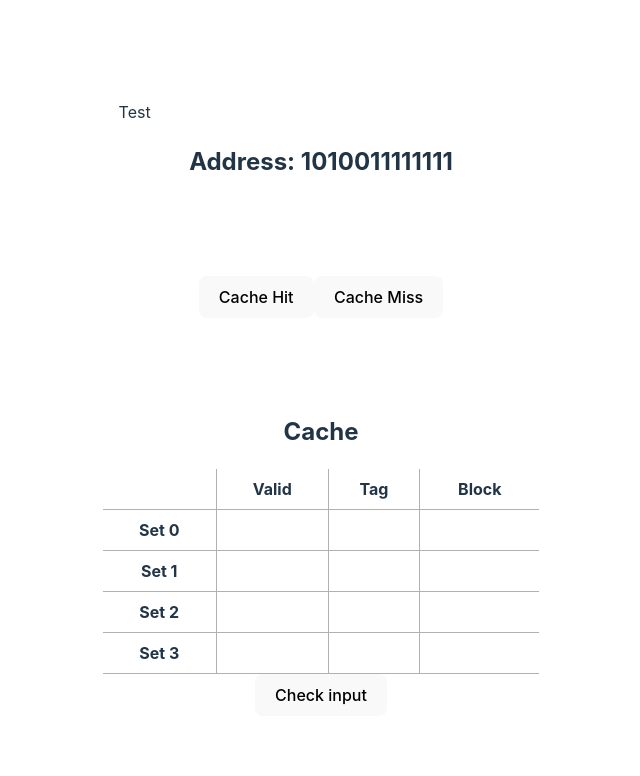
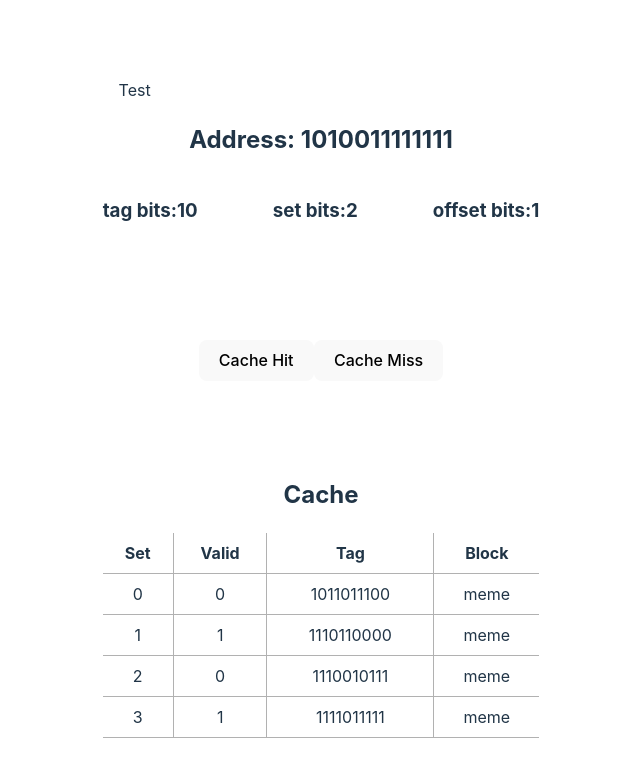
Before and after one commit to MahmoodSeoud/cache-hit-miss, a React (Vite) app: page / in a window 1280 px wide. Shown: the top 776 px of the page, without its empty margins (319-959 px from the left). Built offline with nearby package versions, Linux system fonts and the light colour scheme.

Commit message:
cahce miss

```diff
--- a/src/App.tsx
+++ b/src/App.tsx
@@ -7,11 +7,11 @@ import Cache_visual_table from './components/Cache_visual_table/Cache_visual_tab
 
 
 export const InputFieldsMap = {
-  VirtualAddress: 'VirtualAddress',
+  /*   VirtualAddress: 'VirtualAddress',
     Offset: 'Offset',
     Index: 'Index',
     Tag: 'Tag',
-  Valid: 'Valid',
+    Valid: 'Valid', */
   Hit: 'Hit',
 } as const;
 
@@ -62,22 +62,22 @@ export function createRandomNumber(a: number, b: number): number {
  * @param {number} n - The number of indexes.
  * @returns {number} - number of numSets
 */
-function generateLogn(n: number): number{
+function generateLogn(n: number): number {
   return 2 ** n
 }
 
 
-function createTableEntry<TObj extends CACHE_TABLE_ENTRY>(entry: TObj, address: number, tag_bits: string): TObj {
+function createTableEntry(entry: CACHE_TABLE_ENTRY, address: number, tag_bits: string): CACHE_TABLE_ENTRY {
   const valid: Bit = 0;
 
 
-  let newEntry: TObj;
+  let newEntry: CACHE_TABLE_ENTRY;
 
   newEntry = {
     ...entry,
-    valid,
-    tag: null,
-    block: null
+    valid: Math.round(Math.random()) as Bit,
+    tag: createRandomNumberWith(tag_bits.length), // TODO: make this random
+    block: 'meme' // TODO: make this random
   };
 
   return newEntry;
@@ -85,29 +85,32 @@ function createTableEntry<TObj extends CACHE_TABLE_ENTRY>(entry: TObj, address:
 
 function createTableEntries
   (numOfRows: number,
-    tableEntry: CACHE_TABLE_ENTRY,
+    numOfCols: number,
+    cacheEntry: CACHE_TABLE_ENTRY,
     address: number,
     tag_bits: string
-  ): CACHE_TABLE_ENTRY[] {
+  ): CACHE_TABLE_ENTRY[][] {
 
-  const entries: CACHE_TABLE_ENTRY[] = [];
+  const entries: CACHE_TABLE_ENTRY[][] = [];
 
   for (let i = 0; i < numOfRows; i++) {
-    let entry = createTableEntry(tableEntry, address, tag_bits)
-    entries.push(entry);
+    const array: CACHE_TABLE_ENTRY[] = [];
+    for (let j = 0; j < numOfCols; j++) {
+      let entry = createTableEntry(cacheEntry, address, tag_bits)
+      array.push(entry);
+    }
+    entries.push(array);
   }
   return entries;
 }
 
-function handleCacheFacit() {
 
-}
 
 
 interface LogEntry {
   address: number;
   hit: boolean;
-  cacheEntries: CACHE_TABLE_ENTRY[]
+  cacheEntries: CACHE_TABLE_ENTRY[][]
 }
 
 const logOfEntries: LogEntry[] = [];
@@ -117,8 +120,10 @@ function App() {
   const [addressBitWidth, setAddressBitWidth] = useState<number>(createRandomNumber(10, 14));
   const [address, setAddress] = useState<number>(createRandomNumberWith(addressBitWidth));
 
-  const [indexAllocBits, setIndexAllocBits] = useState<number>(createRandomNumber(1, 4));
-  const [numSets, setNumSets] = useState<number>(2**indexAllocBits);
+  const [indexAllocBits, setIndexAllocBits] = useState<number>(createRandomNumber(2, 4));
+  const [numSets, setNumSets] = useState<number>(2 ** indexAllocBits);
+  const [numLines, setNumLines] = useState<number>(2 ** createRandomNumber(0, 1));
+  const [lineIndex, setLineIndex] = useState<number>(Math.floor(Math.random() * numLines));
   const [offsetAllocBits, setOffsetsetAllocBits] = useState(createRandomNumber(1, 4));
   const [tagAllocBits, setTagAllocBits] = useState<number>(addressBitWidth - indexAllocBits - offsetAllocBits);
 
@@ -133,34 +138,7 @@ function App() {
 
 
   // TODO: maybe look int making these to state variables
-  const [cacheEntries, setCacheEntries] = useState<CACHE_TABLE_ENTRY[]>(createTableEntries(numSets, { tag: 0, block: '', valid: 0 }, address, tag_bits));
-  const [facitEntries, setFacitEntries] = useState<CACHE_TABLE_ENTRY[]>(JSON.parse(JSON.stringify(cacheEntries)));
-
-
-  useEffect(() => {
-
-    setCacheEntries(createTableEntries(numSets, { tag: 0, block: '', valid: 0 }, address, tag_bits));
-    setFacitEntries(JSON.parse(JSON.stringify(cacheEntries)));
-    // Caculate the facit
-    const tag: number = Number('0b' + tag_bits)
-    const block: string = `Mem[${address}-${address + 7}]`
-
-    const cache_hit = facitEntries[indexAllocBits].valid === 1;
-
-    if (!cache_hit) {
-      const facitEntriesCopy = JSON.parse(JSON.stringify(facitEntries));
-      facitEntriesCopy[indexAllocBits].valid = 1;
-      facitEntriesCopy[indexAllocBits].tag = tag;
-      facitEntriesCopy[indexAllocBits].block = block;
-
-      setFacitEntries(facitEntriesCopy)
-
-    } else {
-      console.log('Cache hit!')
-    }
-
-  }, [address])
-
+  const [cacheEntries, setCacheEntries] = useState<CACHE_TABLE_ENTRY[][]>(createTableEntries(numSets, numLines, { tag: 0, block: '', valid: 0 }, address, tag_bits));
 
 
 
@@ -175,53 +153,74 @@ function App() {
     console.log('offSet_bits', offSet_bits)
     console.log('index_bits', index_bits)
     console.log('tag_bits', tag_bits)
+    console.log("numLines", numLines)
+    console.log("lineIndex", lineIndex)
   })
 
+  function newAssignment() {
+    const NewAddress = createRandomNumberWith(addressBitWidth);
+    const NewaddressInBits = [...NewAddress.toString(2)];
+    const deepCopy = JSON.parse(JSON.stringify(NewaddressInBits));
+    setOffset_bits(deepCopy.splice(-offsetAllocBits).join(''));
+    setIndex_bits(deepCopy.splice(-indexAllocBits).join(''));
+    setTag_bits(deepCopy.join(''));
 
+    setAddress(NewAddress);
+    setAddressInBits(NewaddressInBits);
+  }
 
-  /**
-    * Handles the mouse up event.
-    */
-  function handleMouseUp() {
-    setIsMouseDown(false);
-  };
-
-  /**
-
-  * Handles the mouse enter event on an element.
-  *
-  * @param {React.MouseEvent} e - The mouse event object.
-  */
-  function handleMouseEnter(e: React.MouseEvent) {
-    if (isMouseDown) {
-      // Apply highlight to the current div
-      const pTagWithIndex = e.currentTarget as HTMLElement;
-      pTagWithIndex.classList.add('highlight');
-
-      // Setting the color the the one selected in the color picker
-      //pTagWithIndex.style.backgroundColor = color;
-    }
-  };
-
-
-
-
-  /**
- * Inserts the correct answer (facit) into the input field if the user does not know the answer.
- *
- * @param {InputField} inputFieldName - The name of the input field to insert the facit into.
- * @param {React.BaseSyntheticEvent} e - The event object, which contains information about the event.
- */
-  function insertFacit(inputFieldName: InputField, e: React.BaseSyntheticEvent): void {
+  function generateNewCache() {
 
   }
 
-  function createNullArr(addressWidth: number): Array<null> {
-    return Array(addressWidth).fill(null);
+  function isCacheHit(): boolean {
+
+    if (cacheEntries[parseInt(index_bits, 2)][lineIndex].valid === 1 &&
+      cacheEntries[parseInt(index_bits, 2)][lineIndex].tag === parseInt(tag_bits, 2)) {
+      return true
+    }
+    return false
+
   }
 
+  function handleCacheButtonClick(isHit: boolean) {
+    const wasAHit = isCacheHit();
+    const wasAMiss = !wasAHit;
 
+    if (isHit) {
+      if (wasAHit) {
+        console.log('correct, it was a hit');
+        newAssignment()
+        // Make a new address and add to log
+      } else {
+        console.log('Incorrect, it was not a hit');
+      }
+    } else {
+      if (wasAMiss) {
+        console.log('correct, it was a miss');
+        const cache = createFacitCache();
+        setCacheEntries(cache);
+        newAssignment()
+        // Add new address and add to log
+      } else {
+        console.log('Incorrect, it was not a miss');
+      }
+    }
 
+  }
+
+  function createFacitCache(): CACHE_TABLE_ENTRY[][] {
+    const set = parseInt(index_bits, 2)
+    const deepCopy: CACHE_TABLE_ENTRY[][] = JSON.parse(JSON.stringify(cacheEntries));
+
+    const tag: number = Number('0b' + tag_bits);
+    const block: string = `Mem[${address}-${address + 7}]`;
+    deepCopy[set][lineIndex].tag = tag;
+    deepCopy[set][lineIndex].valid = 1;
+    deepCopy[set][lineIndex].block = block;
+
+    return deepCopy
+  }
 
 
   return (
@@ -232,14 +231,19 @@ function App() {
         </div>
 
         <h2>Address: {address.toString(2)}</h2>
+        <div style={{ display: 'flex', justifyContent: 'space-between', alignItems: 'center' }}>
+          <h3>tag bits:{tagAllocBits}</h3>
+          <h3>set bits:{indexAllocBits}</h3>
+          <h3>offset bits:{offsetAllocBits}</h3>
+        </div>
         <div className='virtual-wrapper'>
           <div className={`list-item-wrapper`}>
             <button
-            onClick={handleCacheFacit}>
+              onClick={() => handleCacheButtonClick(true)}>
               Cache Hit
             </button>
             <button
-            onClick={handleCacheFacit}>Cache Miss</button>
+              onClick={() => handleCacheButtonClick(false)}>Cache Miss</button>
           </div>
 
         </div>
@@ -247,7 +251,7 @@ function App() {
         <Cache_visual_table
           cacheEntries={cacheEntries}
           setCacheEntries={setCacheEntries}
-        facit={facitEntries}
+          facit={null}
           addressPrefix={addressPrefixMap.Binary}
           baseConversion={baseConversionMap.Binary}
 
--- a/src/components/Cache_visual_table/Cache_visual_table.tsx
+++ b/src/components/Cache_visual_table/Cache_visual_table.tsx
@@ -2,6 +2,7 @@
 import { AddressPrefix, BaseConversion, Bit, InputField, InputFieldsMap } from '../../App';
 import { useState, useEffect } from 'react';
 import './Cache_visual_table.css'
+import React from 'react';
 
 export type InputFields = {
     VirtualAddress: string;
@@ -19,9 +20,9 @@ export type CACHE_TABLE_ENTRY = {
 };
 
 type cache_tableProps = {
-    cacheEntries: CACHE_TABLE_ENTRY[];
-    setCacheEntries: React.Dispatch<React.SetStateAction<CACHE_TABLE_ENTRY[]>>;
-    facit: CACHE_TABLE_ENTRY[];
+    cacheEntries: CACHE_TABLE_ENTRY[][];
+    setCacheEntries: React.Dispatch<React.SetStateAction<CACHE_TABLE_ENTRY[][]>>;
+    facit: CACHE_TABLE_ENTRY[][] | null;
     addressPrefix: AddressPrefix;
     baseConversion: BaseConversion;
 }
@@ -40,43 +41,37 @@ function Cache_visual_table({ cacheEntries, setCacheEntries, facit, addressPrefi
             <table className='cache-table'>
                 <thead>
                     <tr>
-                        <th></th>
-                        <>
-                            <th>Valid</th>
-                            <th>Tag</th>
-                            <th>Block</th>
-                        </>
+                        <th>Set</th>
+                        {cacheEntries && cacheEntries.length > 0 && cacheEntries[0].map((_, s) => (
+                            <React.Fragment key={s}>
+                                <th>Valid</th>
+                                <th>Tag</th>
+                                <th>Block</th>
+                            </React.Fragment >
+                        ))}
                     </tr>
                 </thead>
                 <tbody>
 
-                    {cacheEntries && cacheEntries.length > 0 && cacheEntries.map((_, i) => {
+                    {cacheEntries && cacheEntries.map((_, i) => {
 
                         return (
                             <tr key={i}>
-                                <th>Set {i}</th>
-                                <>
-                                    {/* Valid bit input */}
-                                    <td>
-                                        <div></div>
-                                    </td>
-                                    {/* Tag input */}
-                                    <td>
-                                        <div></div>
-                                    </td>
-                                    {/* Offset input */}
-                                    <td>
-                                        <div></div>
-                                    </td>
-                                </>
+                                <td>{i}</td>
+                                {cacheEntries && cacheEntries.length > 0 && cacheEntries[0].map((_, j) => (
+                                    <React.Fragment key={j}>
+                                        <td>{cacheEntries[i][j].valid}</td>
+                                        <td>{cacheEntries[i][j].tag.toString(2)}</td>
+                                        <td>{cacheEntries[i][j].block}</td>
+                                    </React.Fragment >
+                                ))}
                             </tr>
-                        );
+                        )
                     })}
+
                 </tbody>
             </table>
-            <button onClick={() => console.log("it is:", checkInput)}>Check input</button>
-        </div>
-    );
+        </div>    );
 }
 
 export default Cache_visual_table;
```
Lines whose indentation alone changed are shown as unchanged.
